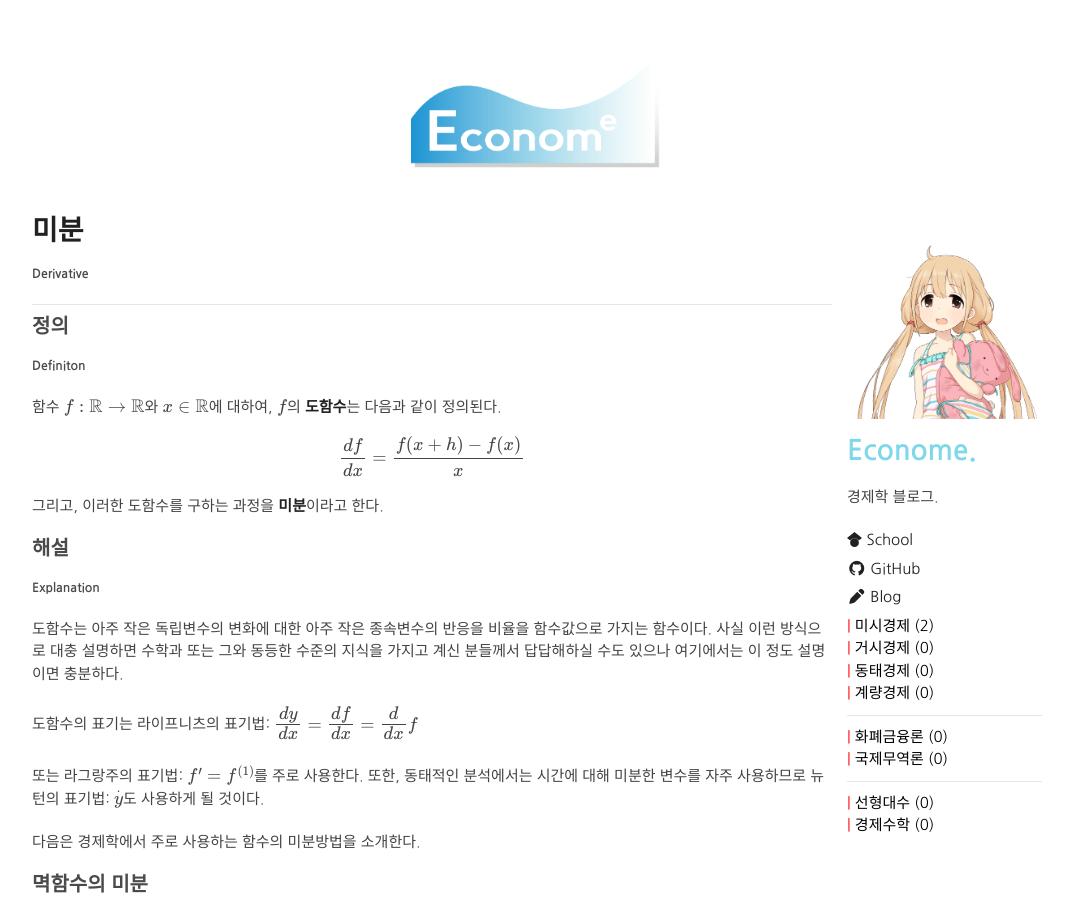
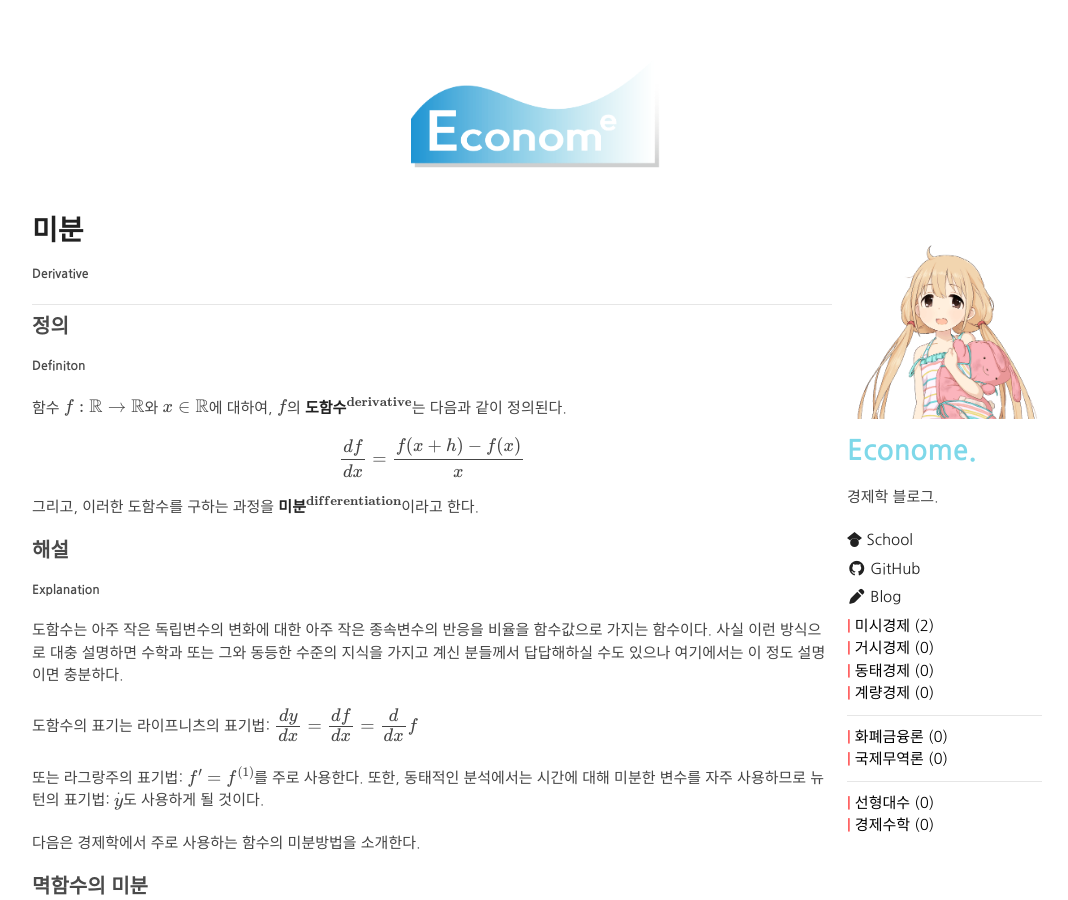
Before and after one commit to Portalife/Portalife.github.io, a Jekyll site: the page built from categories/미시경제/미분/index.md, in a window 1280 px wide and 900 px high. Shown: the whole window, without its empty margins (103-1171 px from the left). Built offline with Jekyll 4.4.1, drawn with Linux system fonts in a browser that asks for light colours; our own code applies the rules of GitHub Pages for plain Markdown files.

Commit message:
Update index.md

```diff
--- a/categories/미시경제/미분/index.md
+++ b/categories/미시경제/미분/index.md
@@ -8,9 +8,9 @@
 
 ##### Definiton
 
-함수 \\(f:\mathbb{R}\to\mathbb{R}\\)와 \\(x\in\mathbb{R}\\)에 대하여, \\(f\\)의 **도함수**는 다음과 같이 정의된다.
+함수 \\(f:\mathbb{R}\to\mathbb{R}\\)와 \\(x\in\mathbb{R}\\)에 대하여, \\(f\\)의 **도함수**\\(^{\mathbf{derivative}}\\)는 다음과 같이 정의된다.
 \\[{df \over dx} ={f(x+h)-f(x) \over x}\\]
-그리고, 이러한 도함수를 구하는 과정을 **미분**이라고 한다.
+그리고, 이러한 도함수를 구하는 과정을 **미분**\\(^{\mathbf{differentiation}}\\)이라고 한다.
 
 ### 해설
 
@@ -96,7 +96,7 @@
 
 미시경제학은 분석을 위해 미분을 기본 도구로 사용한다. 결국 경제학도 어떤 변수가 변화할 때 다른 변수가 어떻게 변화하는지를 관찰하는 것이 핵심인데, 이산적인 방법으로는 한계가 있기 때문이다. 미분가능한 함수를 가정하고 논의를 진행하면 분석이 한결 쉬워지며, 말로만 하는 것이 아닌 정량적인 분석이 가능해진다.
 
-사실, 또 다른 이유도 있는데 경제학은 **한계**라는 개념을 사용하기 때문에 미분이라는 도구가 더욱 절실해질 수밖에 없다.
+사실, 또 다른 이유도 있는데 경제학은 **한계**\\(^{\mathbf{marginal}}\\)라는 개념을 사용하기 때문에 미분이라는 도구가 더욱 절실해질 수밖에 없다.
 
 한계는 미분과 거의 같다. 하지만 완전히 같다고 말하기에는 여전히 수학자들에게 조금 미안해진다. 한계는 변수 간의 관계가 이산적인 경우, 독립변수가 1 단위 증가할 때의 종속변수의 증가를 표현하는 개념이다. 그리고 연속적인 경우에는 미분과 같은 개념이다. 그러나 여러 저서에서 연속적인 경우에도, 서술에 있어 독립변수 1 단위 증가에 대한 종속변수의 증가라고 표현하는 경우가 많다. 그러나 연속적인 경우라면 실제 계산은 반드시 미분을 이용하여야 한다.
 
```
